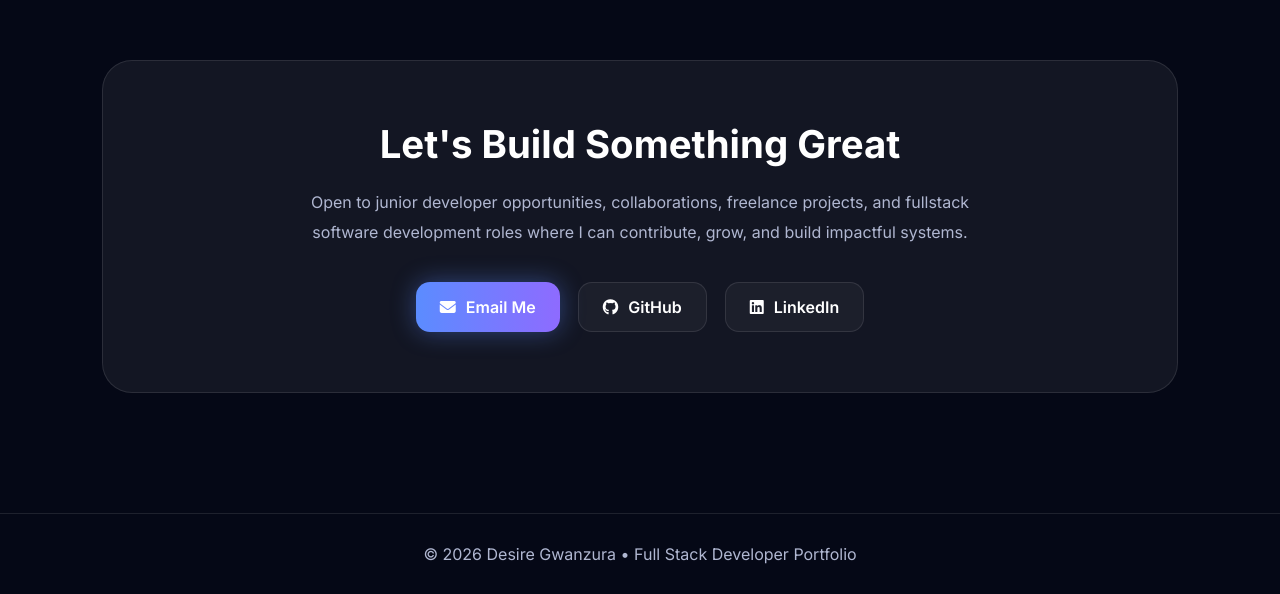
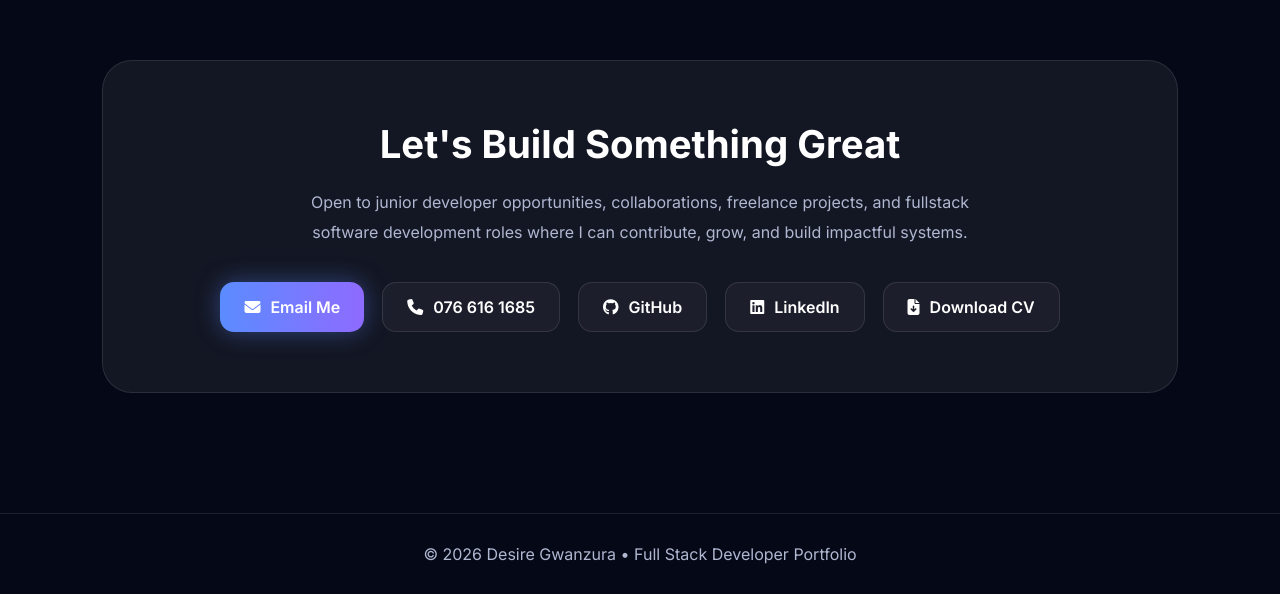
Before and after one commit to GuanKid/Portfolio, a plain HTML site: page index.html in a window 1280 px wide. Shown: the part 6158-6752 px from the top of the page. Drawn offline with Linux system fonts and the light colour scheme.

Commit message:
Update button layout and add new contact options

```diff
--- a/index.html
+++ b/index.html
@@ -1065,11 +1065,16 @@
         Open to junior developer opportunities, collaborations, freelance projects, and fullstack software development roles where I can contribute, grow, and build impactful systems.
       </p>
 
-      <div class="buttons" style="justify-content:center;">
+      <div class="buttons" style="justify-content:center; flex-wrap:wrap;">
 
   <a href="mailto:gwanzuradesire@gmail.com" class="btn btn-primary">
     <i class="fa-solid fa-envelope"></i>
     Email Me
+  </a>
+
+  <a href="tel:+27766161685" class="btn btn-secondary">
+    <i class="fa-solid fa-phone"></i>
+    076 616 1685
   </a>
 
   <a href="https://github.com/GuanKid" target="_blank" class="btn btn-secondary">
@@ -1081,6 +1086,13 @@
     <i class="fa-brands fa-linkedin"></i>
     LinkedIn
   </a>
+
+  <a href="cv/desire-gwanzura-cv.pdf" download class="btn btn-secondary">
+    <i class="fa-solid fa-file-arrow-down"></i>
+    Download CV
+  </a>
+
+</div>
 
       </div>
 
```
Lines whose indentation alone changed are shown as unchanged.
